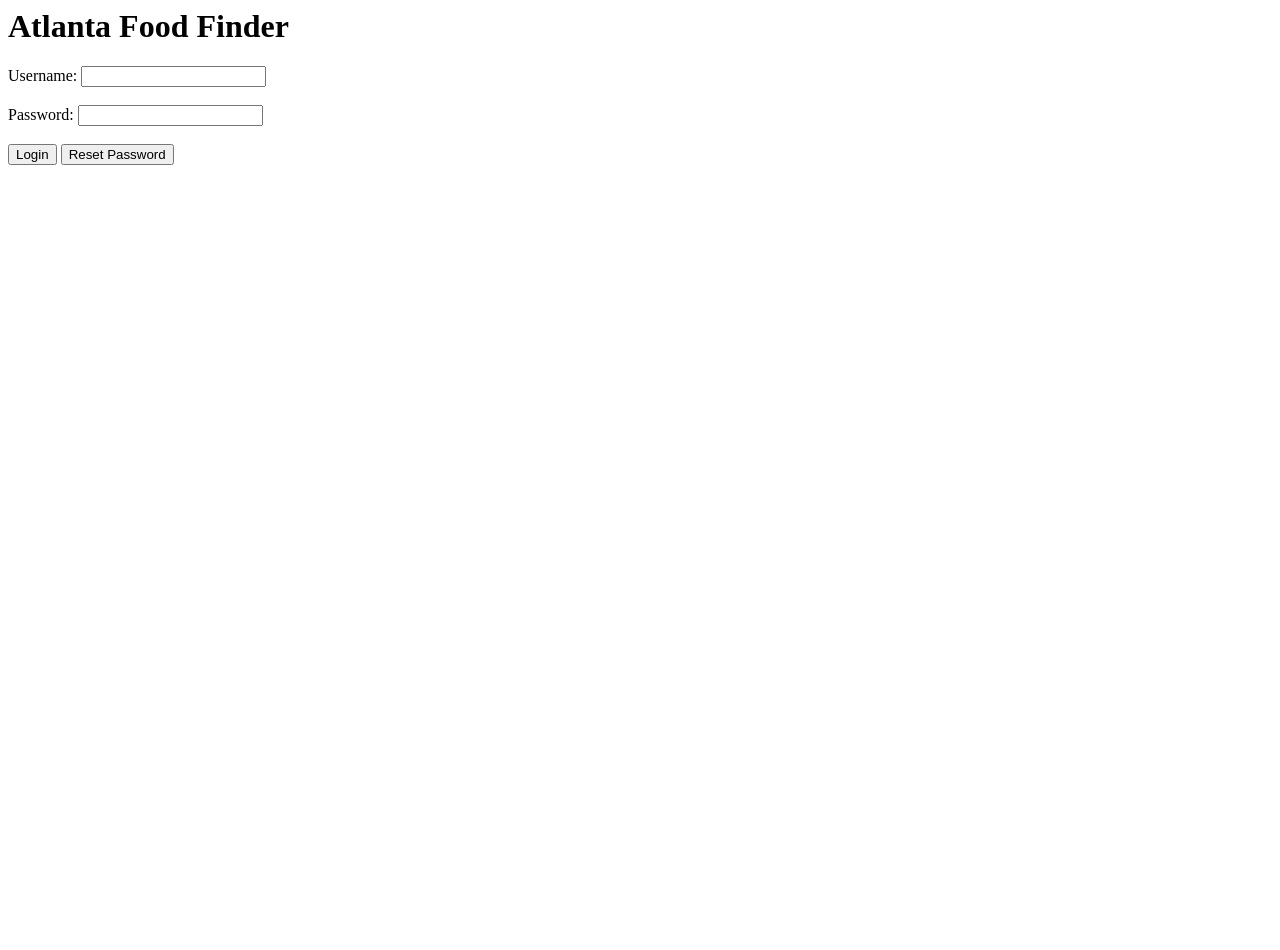
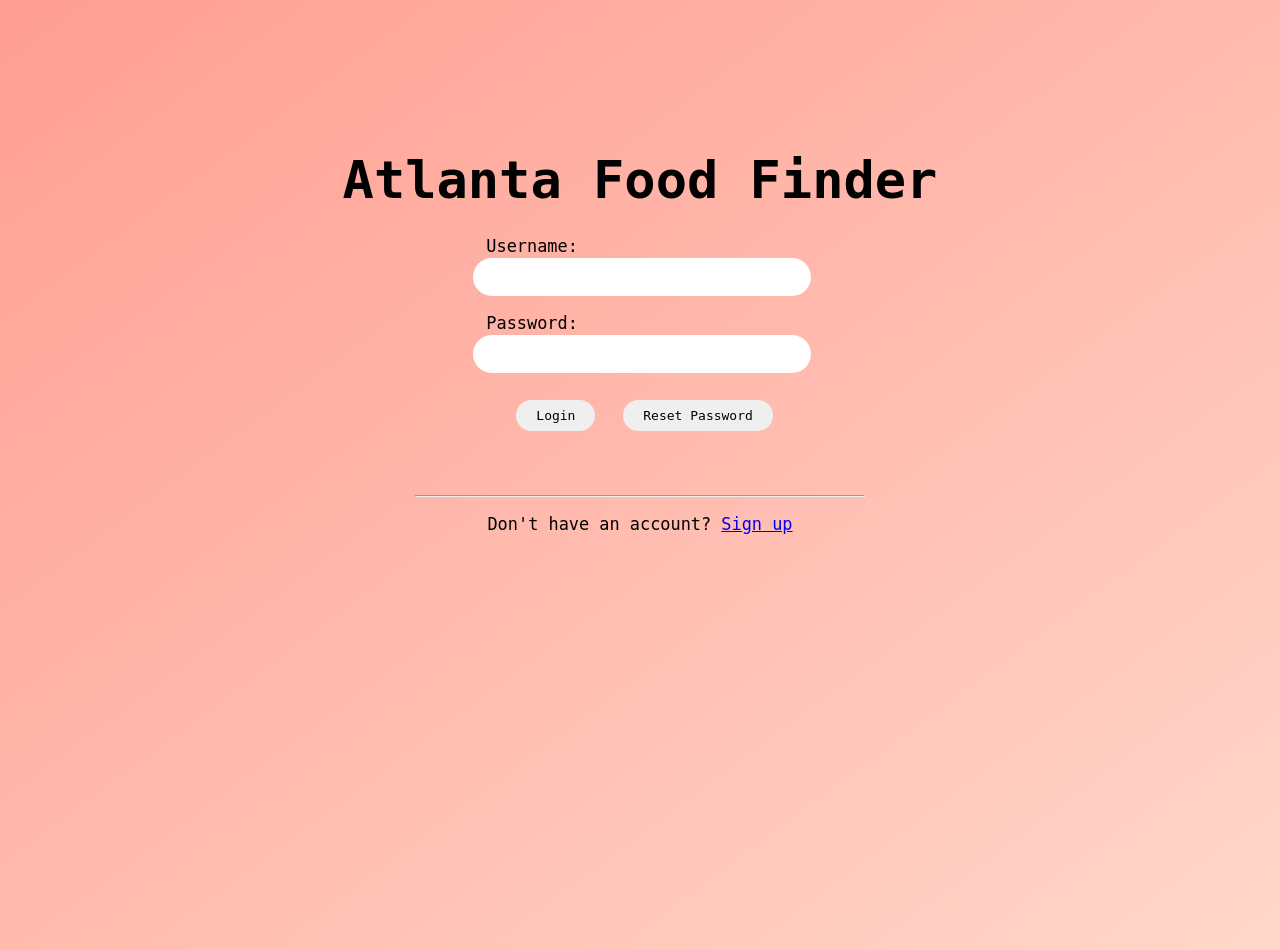
Before and after one commit to psharma1005/atl-food-finder, a Django app: page /login/ in a window 1280 px wide. Before the commit the page ends 165 px from the top, so only its background shows below. Run offline with Django 5.2, Linux system fonts and the light colour scheme.

Commit message:
login page done

```diff
--- a/FoodFinder/login/static/login/style.css
+++ b/FoodFinder/login/static/login/style.css
@@ -1,4 +1,69 @@
 .title {
     text-align: center;
-    color: blueviolet;
+    font-size: 2em;
+    margin-top: 150px; /* Add margin to push title lower on the screen */
+    font-family: monospace;
 }
+
+body {
+    background: linear-gradient(to top left, #ffd7ca, #ff9e92);
+    height: 100vh;
+    margin: 0;
+}
+
+.loginParts {
+    height: 25vh;
+    display: flex;
+    justify-content: center;
+    align-items: center;
+    margin: auto;
+    flex-direction: column;
+    font-family: monospace;
+}
+
+.loginParts input[type="text"],
+.loginParts input[type="password"] {
+    font-family: monospace;
+    width: 100%; /* Make input fields wider */
+    padding: 10px; /* Add padding to input fields */
+    font-size: 1.2em; /* Increase font size of input fields */
+    border-radius: 20px;
+    border-width: 0px;
+    margin: 2px;
+}
+.loginParts input[type="submit"],
+.loginParts button {
+    font-family: monospace;
+    padding: 8px 20px; /* Add padding to buttons */
+    font-size: 1em; /* Increase font size of buttons */
+    border-radius: 20px;
+    border-width: 0px;
+    margin: 10px;
+    justify-content: space-evenly; /* Center the buttons horizontally */
+}
+.loginParts input[type="submit"]:hover,
+.loginParts button:hover {
+    background-color: #c9c9c9; /* Button color on hover */
+}
+
+.buttons {
+    padding-left: 35px;
+}
+
+.loginParts label {
+    font-family: monospace;
+    font-size: 1.3em; /* Increase font size of labels */
+    padding-left: 15px; /* Add padding to labels */
+}
+.register {
+    font-family: monospace;
+    font-size: 1.3em; /* Increase font size of register link */
+    margin-top: 10px; /* Add margin to push register link lower on the screen */
+    text-align: center;
+    justify-content: center; /* Align center horizontally */
+    margin-top: 50px; /* Add margin to push register link below the login buttons */
+}
+.short-hr {
+
+    width: 35%;
+}
--- a/FoodFinder/login/templates/polls/login.html
+++ b/FoodFinder/login/templates/polls/login.html
@@ -4,20 +4,29 @@
 <!DOCTYPE html>
     <head>
         <title>Login Page</title>
+        <link rel="stylesheet" href="style.css">
     </head>
 <body>
-    <h1>Atlanta Food Finder</h1>
+    <div class="title">
+        <h1>Atlanta Food Finder</h1>
+    </div>
+    <div class="loginParts">
     <form>
         <label for="username">Username:</label>
         <input type="text" id="username" name="username" required><br><br>
 
         <label for="password">Password:</label>
         <input type="password" id="password" name="password" required><br><br>
-
-        <input type="submit" value="Login">
-        <button type="button" onclick="resetPassword()">Reset Password</button>
+        <div class="buttons">
+            <input type="submit" value="Login">
+            <button type="button" onclick="resetPassword()">Reset Password</button>
+        </div>
     </form>
-
+    </div>
+    <div class="register">
+        <hr class="short-hr">
+        <p>Don't have an account? <a href="signup.html">Sign up</a></p>
+    </div>
 </body>
     <script>
     function resetPassword() {
```
Also changed, not shown: FoodFinder/fileForhtml/loginpage/login.html (+11 -4 lines), FoodFinder/fileForhtml/loginpage/style.css (+55 -1 lines).
